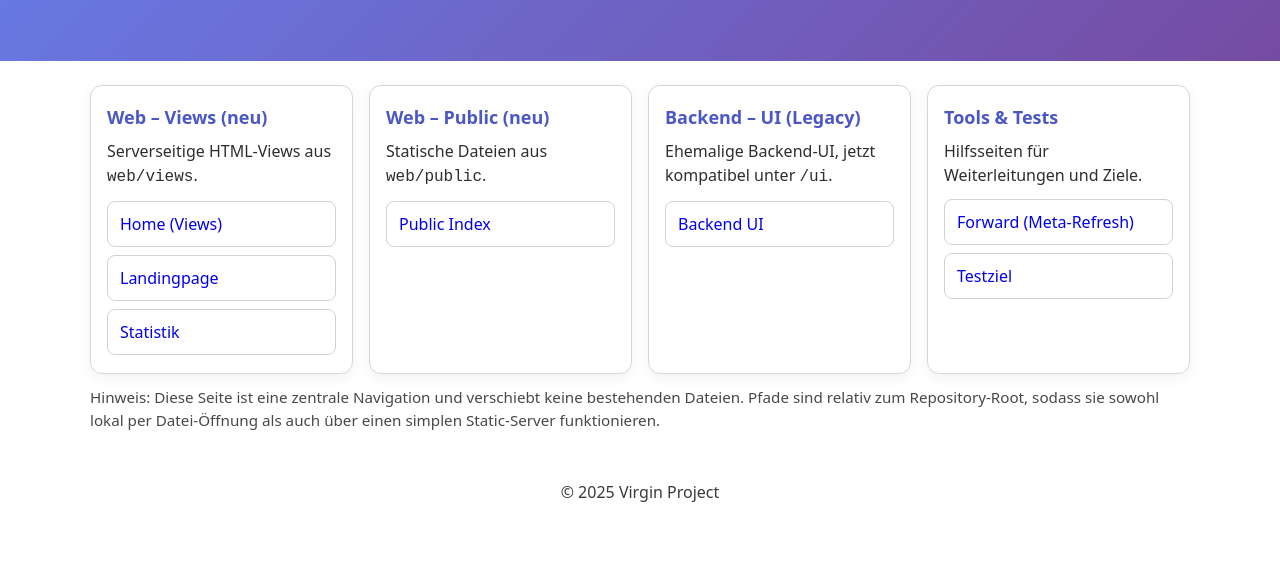
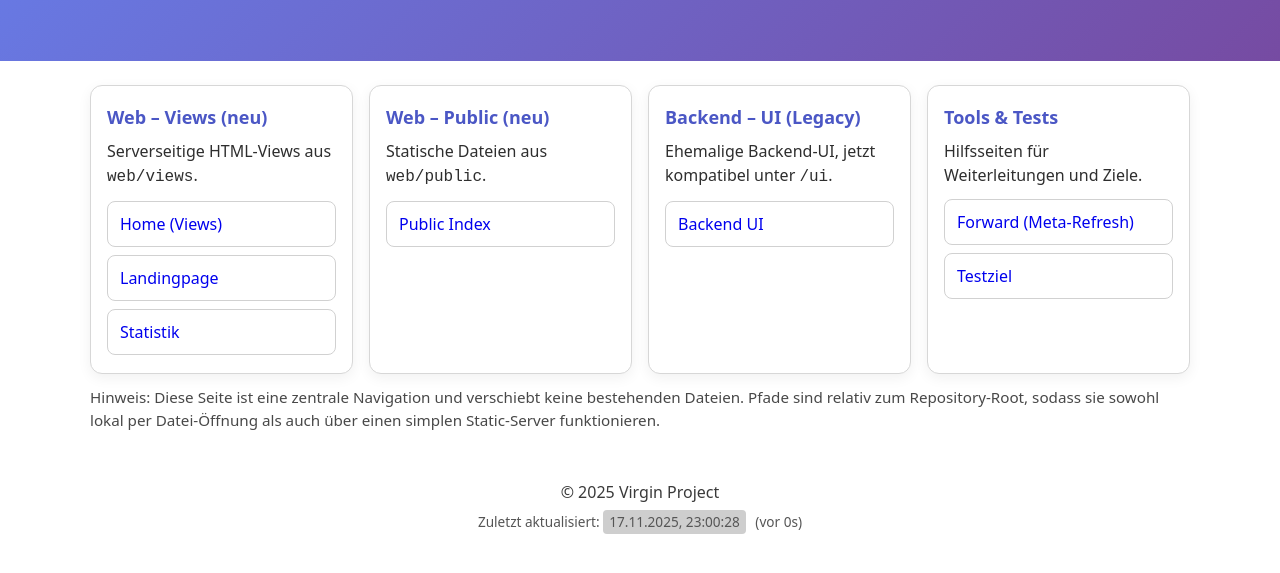
Before and after one commit to fszaki/virgin, a plain HTML site: page index.html in a window 1280 px wide. Shown: the part 159-732 px from the top of the page. Drawn offline with Linux system fonts and the light colour scheme.

Commit message:
Alle Änderungen am 17.11.2025 committet

```diff
--- a/index.html
+++ b/index.html
@@ -20,6 +20,7 @@
     .links a:hover { background: color-mix(in oklab, Canvas 92%, CanvasText 8%); }
     footer { text-align: center; padding: 24px; color: color-mix(in oklab, CanvasText 65%, Canvas 35%); }
     .note { font-size: .95em; margin: 12px 0 0; color: color-mix(in oklab, CanvasText 60%, Canvas 40%); }
+    .lastmod { display:inline-block; padding:2px 6px; background:color-mix(in oklab, Canvas 85%, CanvasText 15%); border-radius:4px; font-variant-numeric:tabular-nums; }
   </style>
   <meta name="description" content="Zentrale Startseite für das Virgin-Projekt – schnelle Navigation zu Frontend, Backend und Tools.">
   <meta name="robots" content="noindex">
@@ -75,6 +76,47 @@
 
   <footer>
     &copy; 2025 Virgin Project
+    <div style="margin-top:6px;font-size:.85em;color:color-mix(in oklab, CanvasText 55%, Canvas 45%);">
+      Zuletzt aktualisiert:
+      <time id="last-modified" class="lastmod" datetime="">lade…</time>
+      <span id="last-modified-relative" style="margin-left:6px;"></span>
+    </div>
   </footer>
+  <script>
+    // Setzt den Zeitstempel basierend auf document.lastModified
+    (function() {
+      const absEl = document.getElementById('last-modified');
+      const relEl = document.getElementById('last-modified-relative');
+      if (!absEl) return;
+      const raw = document.lastModified;
+      let date;
+      // Robust parsen
+      try { date = new Date(raw); } catch(_) {}
+      if (!(date && !isNaN(date))) {
+        absEl.textContent = raw || '–';
+        return;
+      }
+      absEl.dateTime = date.toISOString();
+      absEl.textContent = date.toLocaleString('de-DE', {
+        year:'numeric', month:'2-digit', day:'2-digit',
+        hour:'2-digit', minute:'2-digit', second:'2-digit'
+      });
+      document.title = 'Virgin – zuletzt ' + absEl.textContent;
+      function rel() {
+        const diffMs = Date.now() - date.getTime();
+        const sec = Math.floor(diffMs/1000);
+        const min = Math.floor(sec/60);
+        const hr = Math.floor(min/60);
+        let text;
+        if (hr) text = 'vor ' + hr + 'h ' + (min%60) + 'm';
+        else if (min) text = 'vor ' + min + 'm';
+        else text = 'vor ' + sec + 's';
+        relEl.textContent = '(' + text + ')';
+      }
+      rel();
+      setInterval(rel, 1000*30);
+    })();
+  </script>
+  <!-- Port-Audit: siehe scripts/utils/list-open-ports.sh -->
 </body>
 </html>
```
Also changed, not shown: 1 other file.
